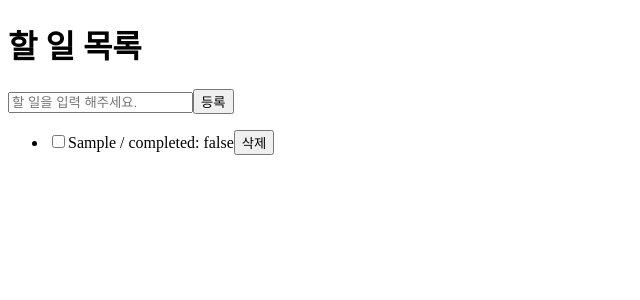
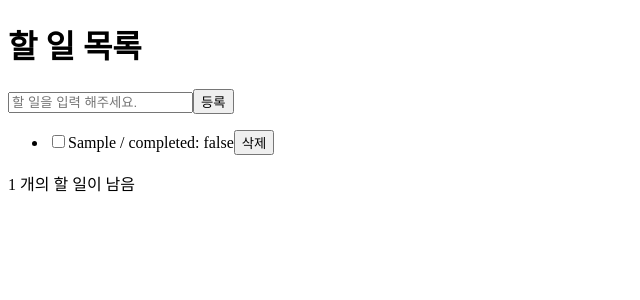
Before and after one commit to SiyunShin/todolist-study, a React (Vite) app: page / in a window 1280 px wide. Both pictures are taken after typing "Sample" into the empty fields and a click on the button "등록". Shown: the top 300 px of the page, without its empty margins (0-640 px from the left). Built offline with nearby package versions, Linux system fonts and the light colour scheme.

Commit message:
feat(footer): Footer 컴포넌트 작성

```diff
--- a/src/App.tsx
+++ b/src/App.tsx
@@ -1,6 +1,7 @@
 import { useState } from "react";
 import TodoList from "./components/TodoList";
 import Form from "./components/Form";
+import Footer from "./components/Footer";
 
 export type Todo = {
   id: number;
@@ -42,6 +43,7 @@ function App() {
         inputText={inputText}
       />
       <TodoList todos={todos} handleDeleteTodo={handleDeleteTodo} />
+      <Footer todos={todos} setTodos={setTodos} />
     </div>
   );
 }
--- /dev/null
+++ b/src/components/Footer.tsx
@@ -0,0 +1,22 @@
+import type { Todo } from "../App";
+
+type Props = {
+  todos: Todo[];
+  setTodos: React.Dispatch<React.SetStateAction<Todo[]>>;
+};
+
+const Footer = ({ todos }: Props) => {
+  const leftTodosCount = todos.filter(
+    (item) => item.completed === false
+  ).length;
+
+  if (!leftTodosCount) return <>할 일 없음</>;
+
+  return (
+    <div>
+      <p>{leftTodosCount} 개의 할 일이 남음</p>
+    </div>
+  );
+};
+
+export default Footer;
```
